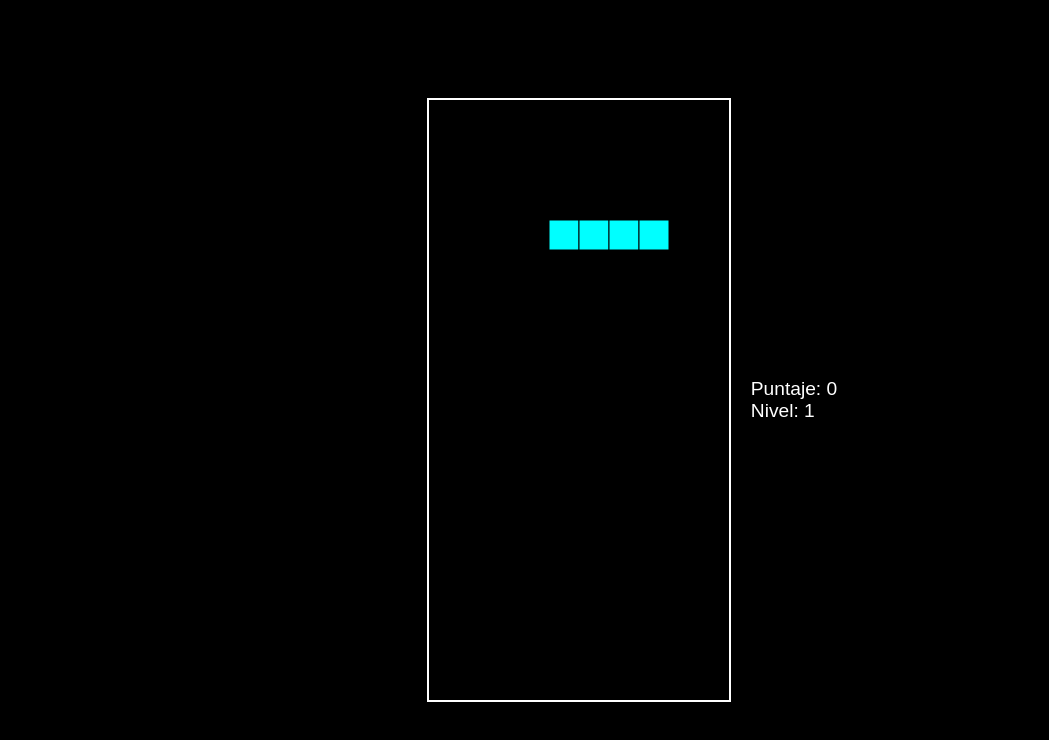
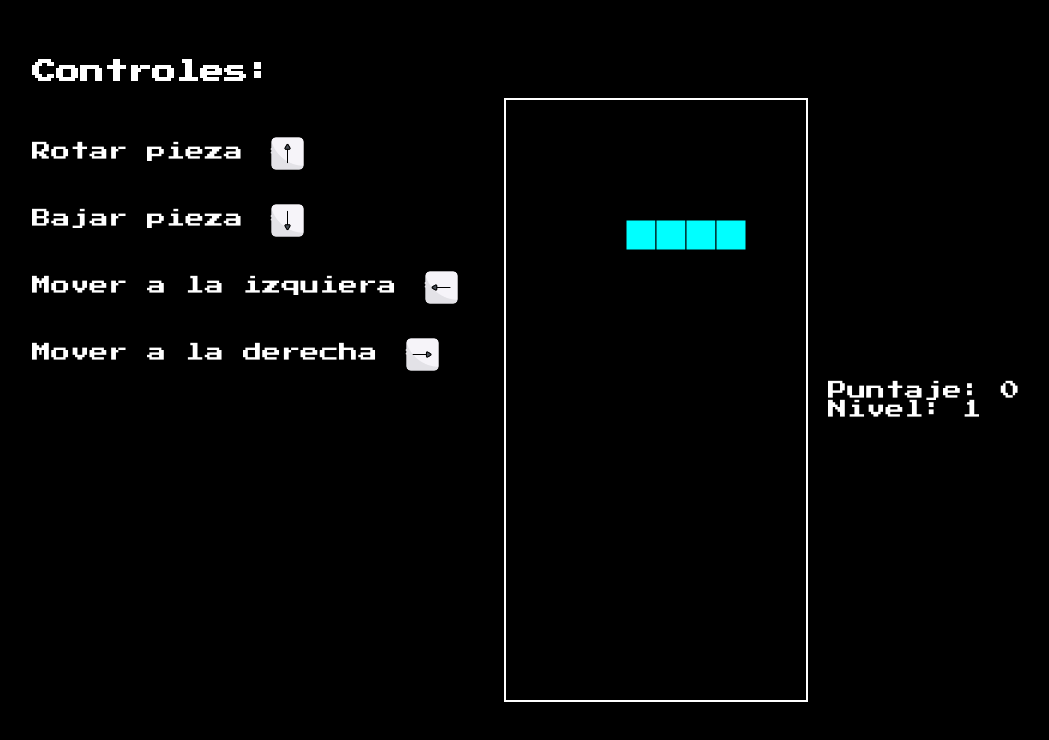
Before and after one commit to ArgenisValdez/Tetrix_2.0, a plain HTML site: page Pagina/juego.html in a window 1280 px wide. Shown: the whole page, without its empty margins (8-1057 px from the left). Drawn offline with Linux system fonts and the light colour scheme.

Commit message:
Proyecto culminado

```diff
--- a/API/connection.js
+++ b/API/connection.js
@@ -2,7 +2,7 @@ const mysql = require('mysql2');
 const connection = mysql.createConnection({
     host: "localhost",
     user: 'root',
-    password: '',
+    password: '',//Aqui va la contraseña de tu DB :)
     database: 'seguridad'
 });
 
--- a/Pagina/app.js
+++ b/Pagina/app.js
@@ -82,6 +82,7 @@ function crear() {
 
 
 //Funcion encargada de todo lo referente al juego
+
 function juego(){
 
 const canvas = document.getElementById('Tetrix');
--- a/Pagina/estilosJuego/estilos.css
+++ b/Pagina/estilosJuego/estilos.css
@@ -1,3 +1,4 @@
+@import url(https://fonts.googleapis.com/css2?family=Press+Start+2P&display=swap);
 body{
     display: flex;
     justify-content: center;
@@ -5,10 +6,28 @@ body{
     height: 100vh;
     background-color: black;
     margin: 0;
-    font-family: Arial, Helvetica, sans-serif;
+    font-family: 'Press Start 2P', monospace;
 }
 
+.controles {
+  position: fixed;
+  color: white;
+  left: 0;
+  top: 0;
+  padding: 40px;
+}
+
+.controles img {
+  width: 35px;
+  height: auto;
+  vertical-align: middle;
+  margin-left: 8px;
+}
+
+
 .container{
+    position: absolute;
+    left: 40%;
     display: flex;
     align-items: center;
 }
--- a/Pagina/juego.html
+++ b/Pagina/juego.html
@@ -15,6 +15,18 @@
             <p>Nivel: <span id="level">1</span></p>
         </div>
     </div>
+    <div class="controles">
+        <h2>Controles:</h2>
+        <br><br>
+        <p>Rotar pieza <img src="./iconos/flecha_arriba.png" alt="flecha arriba"></p>
+         <br><br>
+        <p>Bajar pieza <img src="./iconos/flecha_abajo.png" alt="flecha abajo"></p>
+        <br><br>
+        <p>Mover a la izquiera <img src="./iconos/flecha_izquierda.png" alt="flecha izquierda"></p>
+        <br><br>
+        <p>Mover a la derecha <img src="./iconos/flecha_derecha.png" alt="flecha derecha"></p>
+
+    </div>
     <script src="app.js"></script>
 </body>
 </html>
```
Also changed, not shown: Pagina/iconos/flecha_abajo.png (added), Pagina/iconos/flecha_arriba.png (added), Pagina/iconos/flecha_derecha.png (added), Pagina/iconos/flecha_izquierda.png (added).
